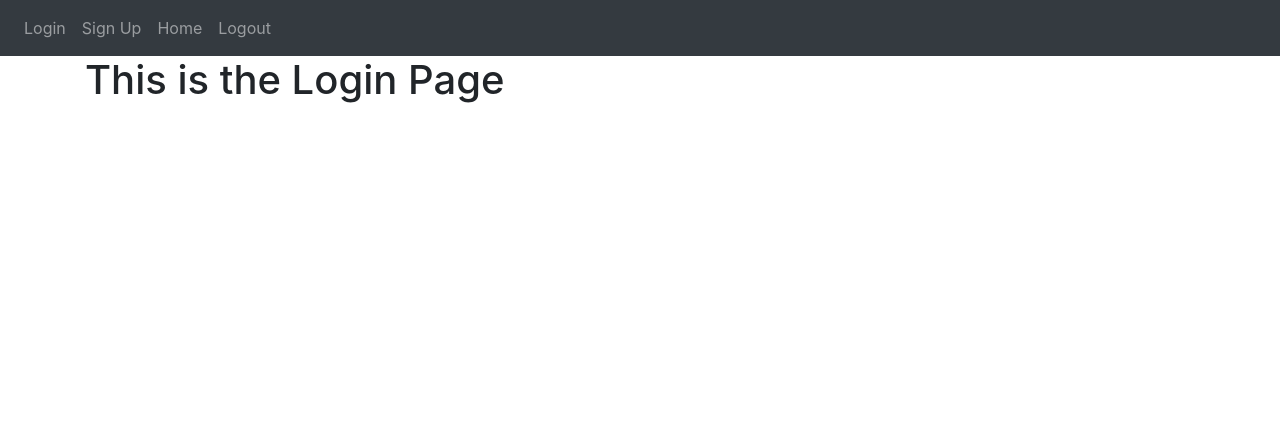
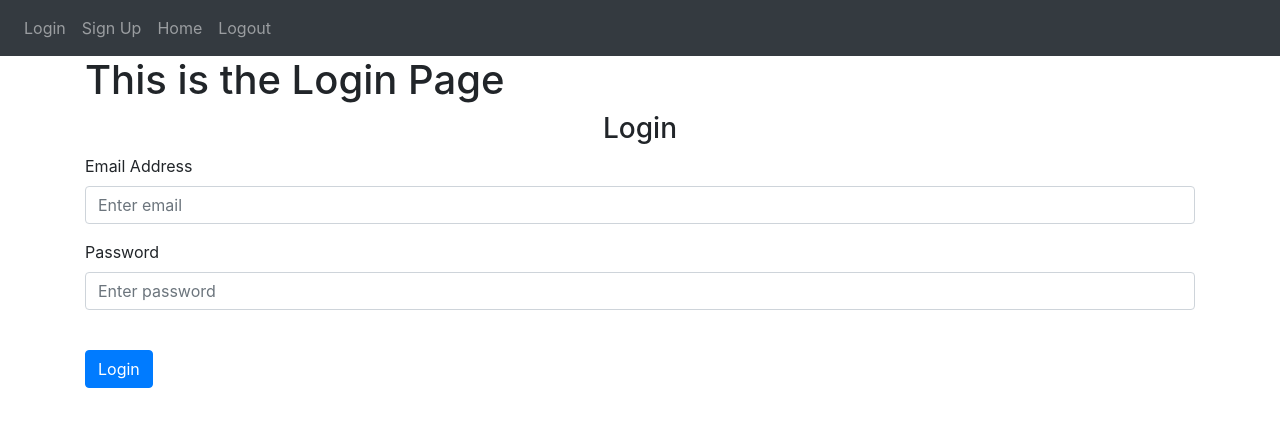
Before and after one commit to B-Ron/COSC_Projects, a Flask app: page /login in a window 1280 px wide. Shown: the top 427 px of the page. Run offline with Flask 3, Linux system fonts and the light colour scheme; some libraries are stand-ins or nearby versions.

Commit message:
Finished HTML for Login & Signup Page

```diff
--- a/WebsiteProj/templates/login.html
+++ b/WebsiteProj/templates/login.html
@@ -1,5 +1,17 @@
 {% extends "base.html" %} {% block title %} Login {% endblock %}
 {%block content %}
 <h1> This is the Login Page </h1>
-
+<form method = "post">
+    <h3 align = "center">Login</h3>
+    <div class = "form-group">
+        <label for = "email">Email Address</label>
+        <input type = "email" class = "form-control" id = "email" name = "email" placeholder="Enter email"/>
+    </div>
+    <div class = "form-group">
+        <label for = "password">Password</label>
+        <input type = "password" class = "form-control" id = "password" name = "password1" placeholder="Enter password"/>
+    </div>
+    <br />
+    <button type = "submit" class = "btn btn-primary" > Login</button>
+</form>
 {%endblock%}
```
